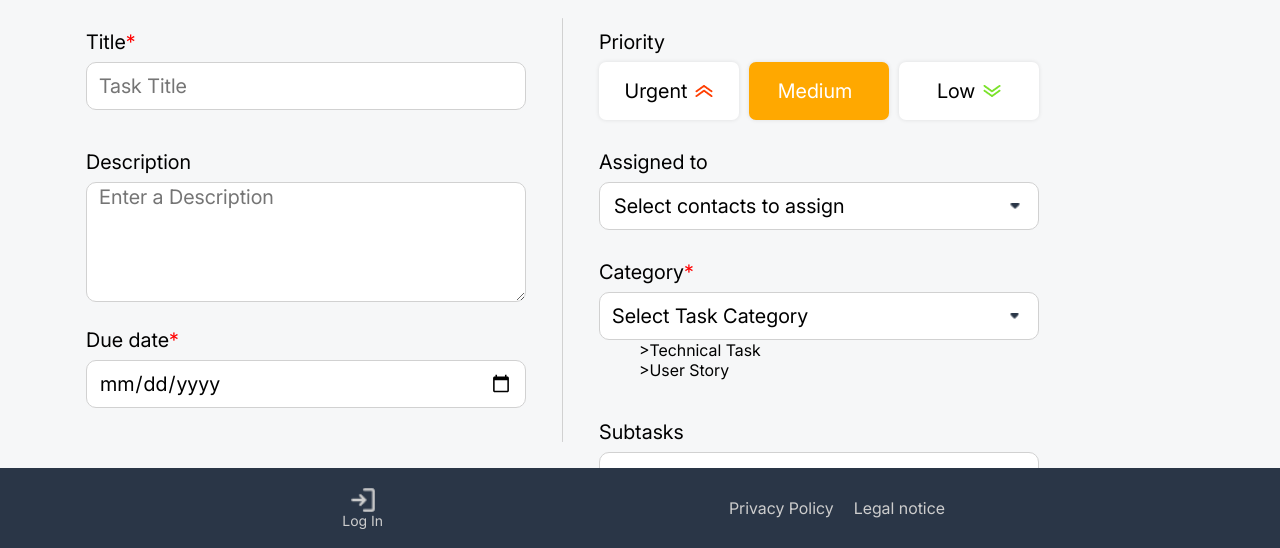
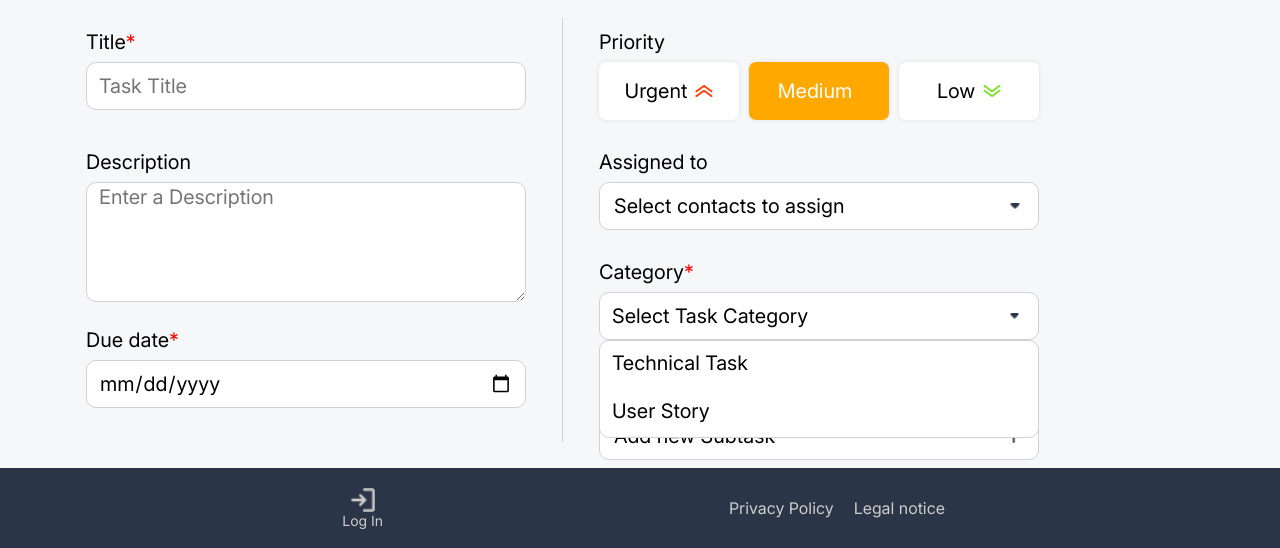
Before and after one commit to ChristopherHipper/Join, a plain HTML site: page html/add_task.html in a window 1280 px wide. Shown: the part 252-800 px from the top of the page. Drawn offline with Linux system fonts and the light colour scheme; no server answers.

Commit message:
change HTML5 to custome category at addTask

```diff
--- a/html/add_task.html
+++ b/html/add_task.html
@@ -87,18 +87,18 @@
                             <div class="memberForTask" id="memberForTask"></div>
                         </div>
                     </div>
-                    <article class="flex-column">
-                        <label>Category<span>*</span></label>
+                    <article class="flex-column subtask-main-container">
+                        <p>Category<span>*</span></p>
                         <div class="subtask-container category-container" id="category">
                             Select Task Category
                             <div class="dropdown-img-container">
                                 <img class="category-img" id="dropwdown-icon" src="../assets/icons/dropdown-closed.png" alt="">
                             </div>
                         </div>
-                        <div class="">
-                            <ul>>Technical Task</ul>
-                            <ul>>User Story</ul>
-                        </div>
+                        <ul class="category-list">
+                            <li>Technical Task</li>
+                            <li>User Story</li>
+                        </ul>
                         <div class="warning-container">
                             <span class="warning d_none" id="warning-category">This field is required</span>
                         </div>
--- a/styles/add-task.css
+++ b/styles/add-task.css
@@ -260,6 +260,37 @@ textarea {
 
 .formBoard {
   height: 620px;
+}
+
+.subtask-main-container{
+  position: relative;
+}
+
+.category-list{
+  position: absolute;
+  width: 100%;
+  top: 92px;
+  background-color: white;
+  border-radius: 10px;
+  border: 1px solid #D1D1D1;
+  list-style-type: none;
+  font-size: 20px;
+  padding-left: 0;
+}
+
+.category-list li{
+  padding-top: 10px;
+  padding-bottom: 6px;
+  padding-right: 6px;
+  padding-left: 12px;
+  border-radius: 10px;
+  width: 100%;
+  cursor: pointer;
+  height: 48px;
+}
+
+.category-list li:hover{
+  background-color: #D1D1D1;
 }
 
 .selectable-assigned {
```
